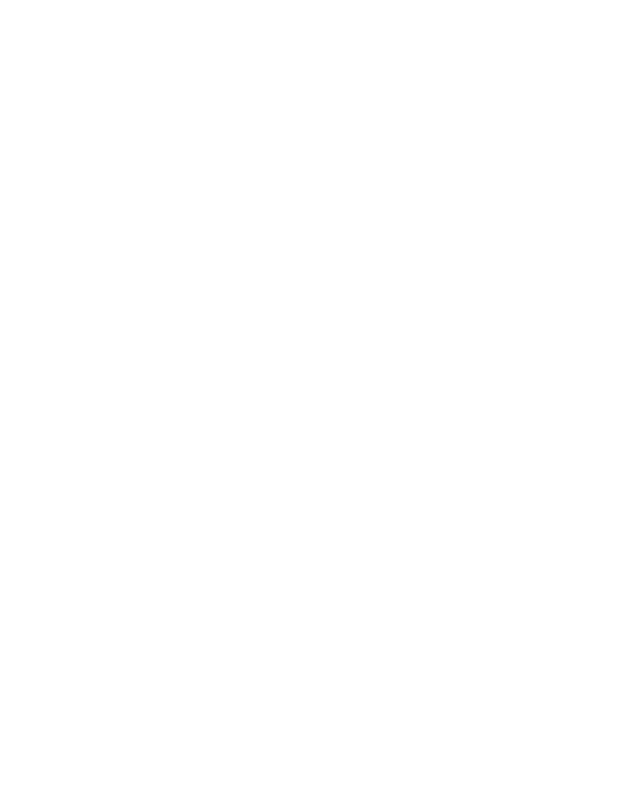
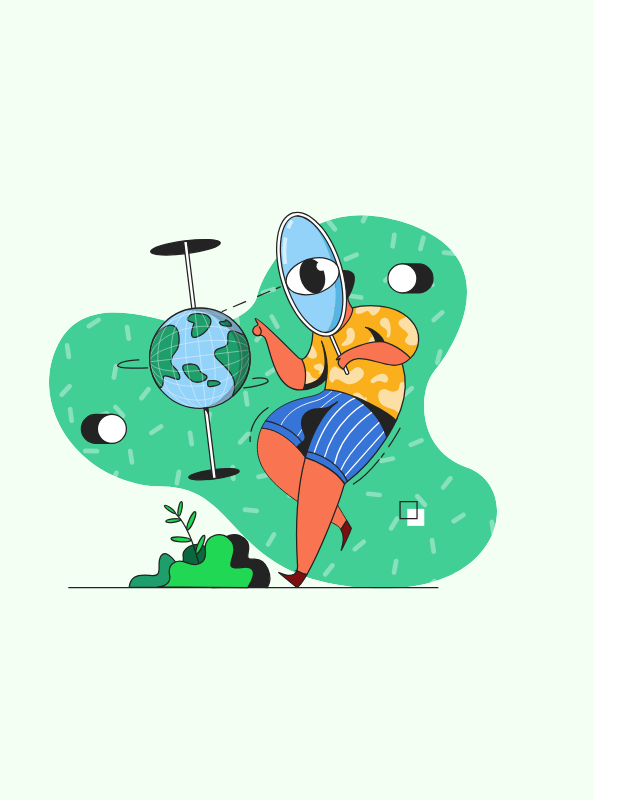
Before and after one commit to luad3cristal/desafio4, a plain HTML site: page index.html in a window 1280 px wide. Shown: the whole page, without its empty margins (47-687 px from the left). Drawn offline with Linux system fonts and the light colour scheme.

Commit message:
adding header

```diff
--- a/index.html
+++ b/index.html
@@ -17,5 +17,9 @@
 
     <title>Login</title>
   </head>
-  <body></body>
+  <body>
+    <header>
+      <img src="./assets/img.svg" alt="" />
+    </header>
+  </body>
 </html>
--- a/style.css
+++ b/style.css
@@ -5,10 +5,32 @@
 }
 
 :root {
-  --links-button-color: #1E9E6A;
-  --google-button-text-color: #1A202C;
-  --button-text-color: #FFFFFF;
+  --links-button-color: #1e9e6a;
+  --google-button-text-color: #1a202c;
+  --button-text-color: #ffffff;
   --input-text-color: #656769;
-  --input-border-color: #E8E8E8;
-  --input-bg-color: #F7FAFC;
+  --input-border-color: #e8e8e8;
+  --input-bg-color: #f7fafc;
+  --header-bg-color: #f3fff2;
 }
+
+body {
+  font-family: "Archivo", sans-serif;
+
+  display: flex;
+  flex-direction: row;
+  align-items: center;
+}
+
+header {
+  height: 100vh;
+  width: 50vw;
+  background-color: var(--header-bg-color);
+
+  display: flex;
+  justify-content: center;
+}
+
+header img {
+  width: 70%;
+}
```
